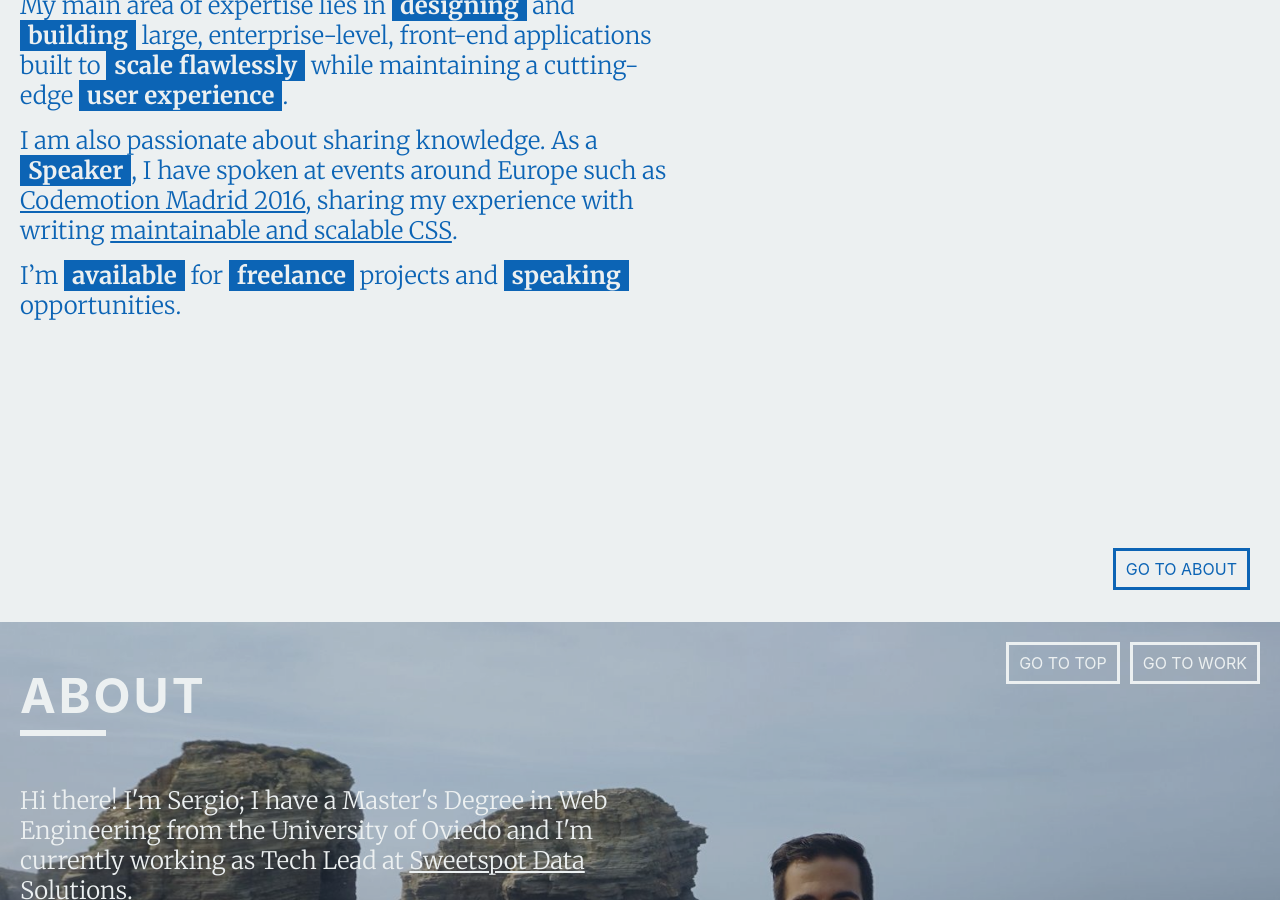
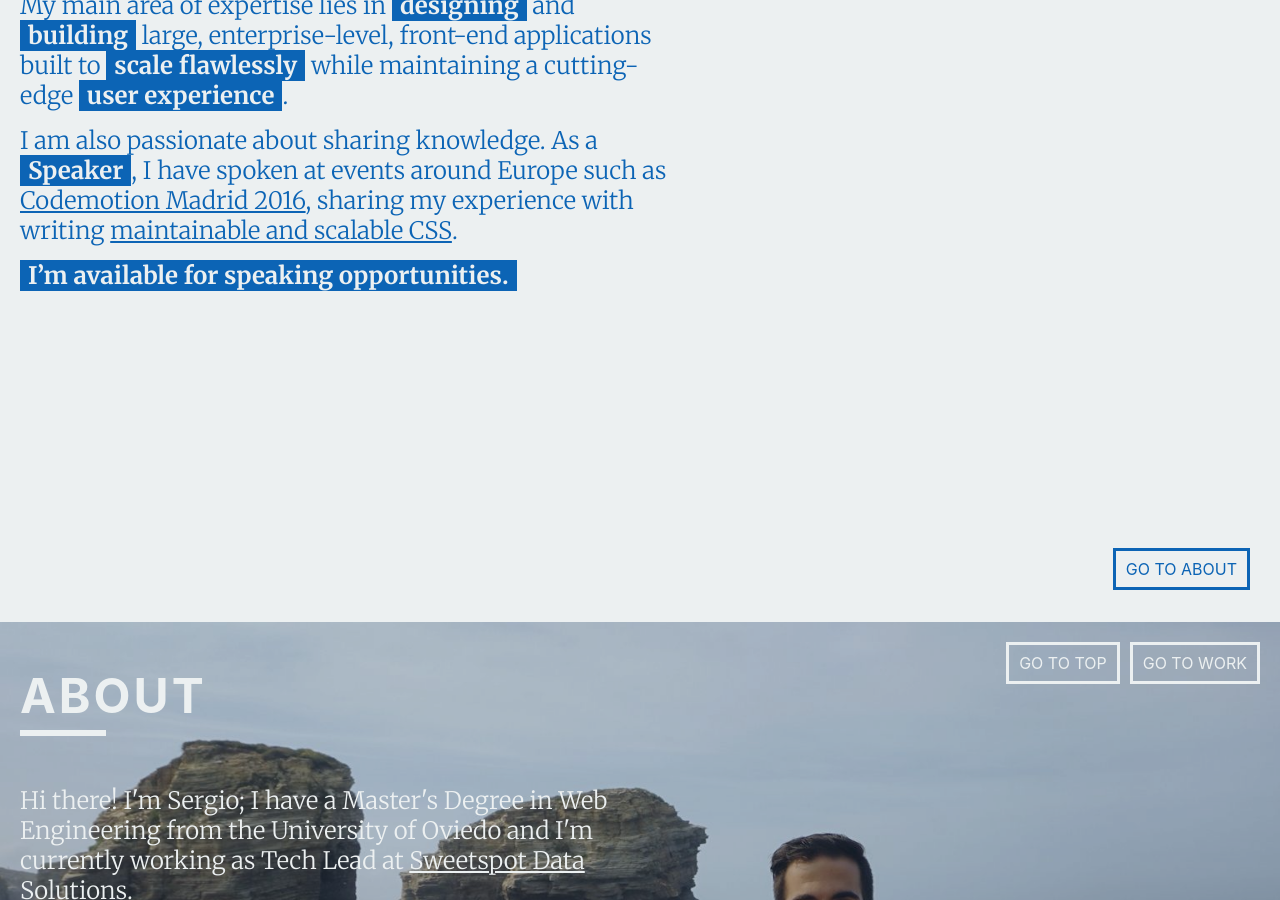
Before and after one commit to sergioalvz/sergioalvz.github.io, a Jekyll site: the page built from index.html, in a window 1280 px wide and 900 px high, scrolled down 1178 px. Built offline with Jekyll 4.4.1, drawn with Linux system fonts in a browser that asks for light colours; nearby versions of some CDN libraries; Markdown is read by kramdown in place of the engine named in the settings; comment, search, counter and statistics services are not loaded.

Commit message:
Update work description

```diff
--- a/_includes/home/work.html
+++ b/_includes/home/work.html
@@ -17,7 +17,7 @@
     </p>
 
     <p class="panel__text">
-      I’m <span class="highlight">available</span> for <span class="highlight">freelance</span> projects and <span class="highlight">speaking</span> opportunities.
+      <span class="highlight">I’m available for speaking opportunities.</span>
     </p>
   </div>
 
```
